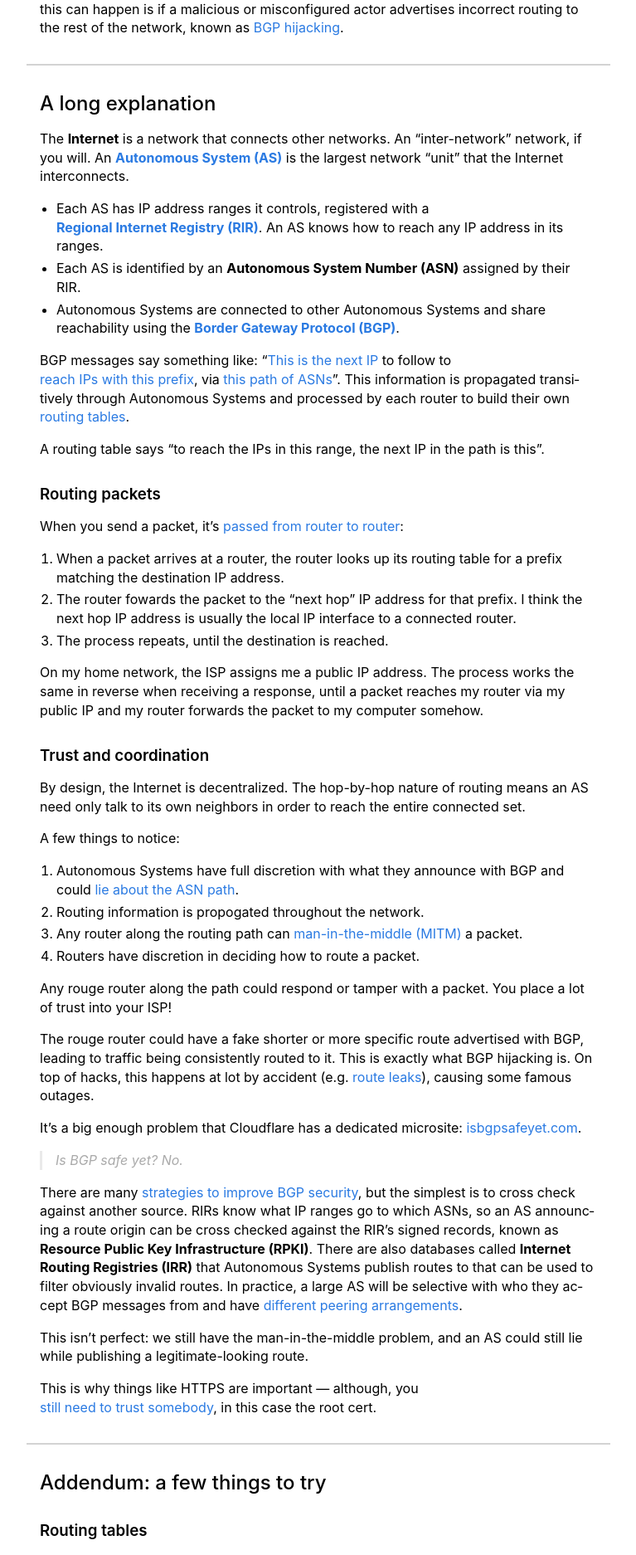
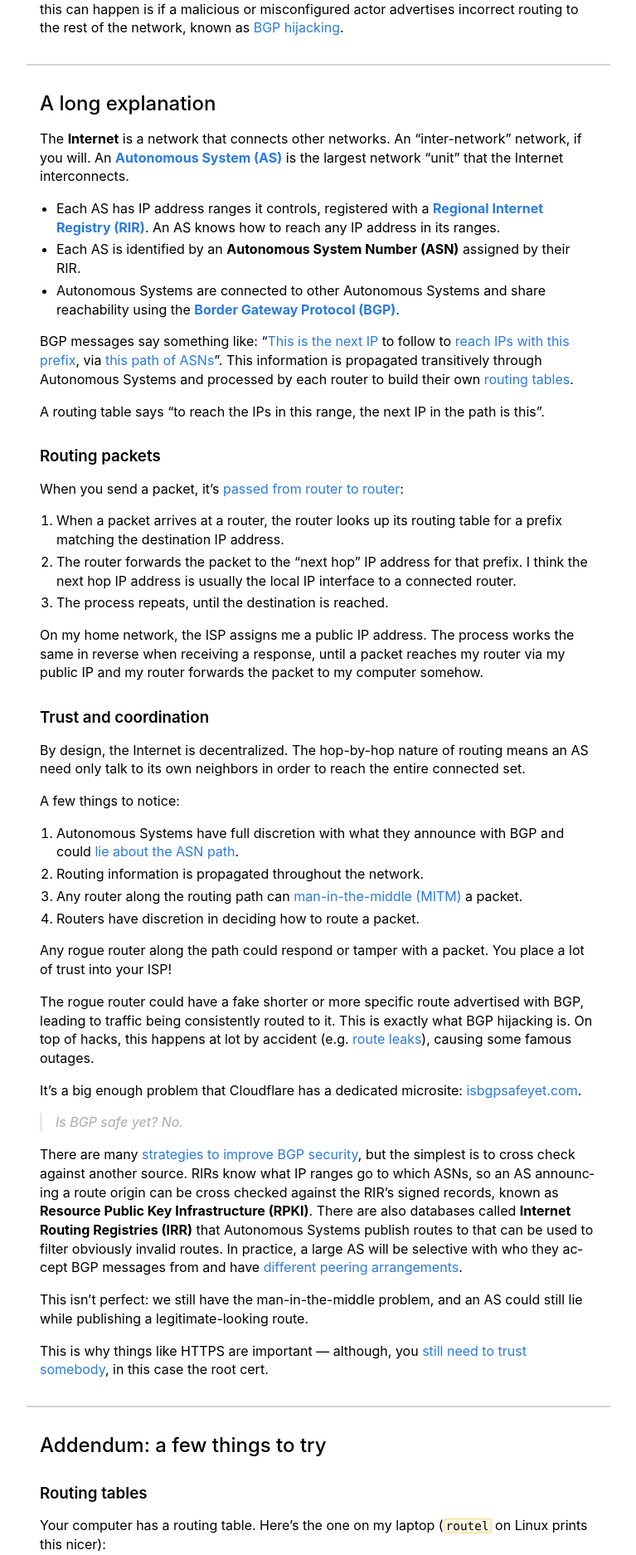
Before and after one commit to themichaelyang/tautology.town, a Jekyll site: the page built from _posts/2025/2025-12-14-ip-address-routing.md, in a window 1280 px wide. Shown: the part 587-2461 px from the top of the page at 83% size, without its empty margins (256-1023 px from the left). Built offline with Jekyll 4.4.1, drawn with Linux system fonts in a browser that asks for light colours; some of the changed text lies outside the part shown.

Commit message:
add rouge highlighting

```diff
--- a/_config.yml
+++ b/_config.yml
@@ -24,3 +24,4 @@
 kramdown:
   input: GFM
   hard_wrap: false
+highlighter: rouge
--- a/_posts/2025/2025-12-14-ip-address-routing.md
+++ b/_posts/2025/2025-12-14-ip-address-routing.md
@@ -35,7 +35,7 @@
 When you send a packet, it's [passed from router to router](https://en.wikipedia.org/wiki/IP_routing#Routing_algorithm):
 
 1. When a packet arrives at a router, the router looks up its routing table for a prefix matching the destination IP address.
-2. The router fowards the packet to the "next hop" IP address for that prefix. I think the next hop IP address is usually the local IP interface to a connected router.
+2. The router forwards the packet to the "next hop" IP address for that prefix. I think the next hop IP address is usually the local IP interface to a connected router.
 4. The process repeats, until the destination is reached.
 
 On my home network, the ISP assigns me a public IP address. The process works the same in reverse when receiving a response, until a packet reaches my router via my public IP and my router forwards the packet to my computer somehow.
@@ -47,13 +47,13 @@
 A few things to notice:
 
 1. Autonomous Systems have full discretion with what they announce with BGP and could [lie about the ASN path](https://blog.apnic.net/2021/05/24/a-tool-to-detect-bgp-lies/).
-2. Routing information is propogated throughout the network.
+2. Routing information is propagated throughout the network.
 3. Any router along the routing path can [man-in-the-middle (MITM)](https://en.wikipedia.org/wiki/Man-in-the-middle_attack) a packet.
 4. Routers have discretion in deciding how to route a packet.
 
-Any rouge router along the path could respond or tamper with a packet. You place a lot of trust into your ISP!
+Any rogue router along the path could respond or tamper with a packet. You place a lot of trust into your ISP!
 
-The rouge router could have a fake shorter or more specific route advertised with BGP, leading to traffic being consistently routed to it. This is exactly what BGP hijacking is. On top of hacks, this happens at lot by accident (e.g. [route leaks](https://blog.apnic.net/2025/05/06/analysis-of-a-route-leak/)), causing some famous outages.
+The rogue router could have a fake shorter or more specific route advertised with BGP, leading to traffic being consistently routed to it. This is exactly what BGP hijacking is. On top of hacks, this happens at lot by accident (e.g. [route leaks](https://blog.apnic.net/2025/05/06/analysis-of-a-route-leak/)), causing some famous outages.
 
 It's a big enough problem that Cloudflare has a dedicated microsite: [isbgpsafeyet.com](https://isbgpsafeyet.com/).
 
--- a/_sass/_content.scss
+++ b/_sass/_content.scss
@@ -91,7 +91,7 @@
   color: $link-color;
   text-decoration: none;
   // don't break up words in links or a url can look like it has a dash
-  white-space: nowrap;
+  hyphens: none;
 
   &:visited {
     color: $link-color;
```
Also changed, not shown: other parts of _posts/2025/2025-12-14-ip-address-routing.md (+1 -1 lines).
